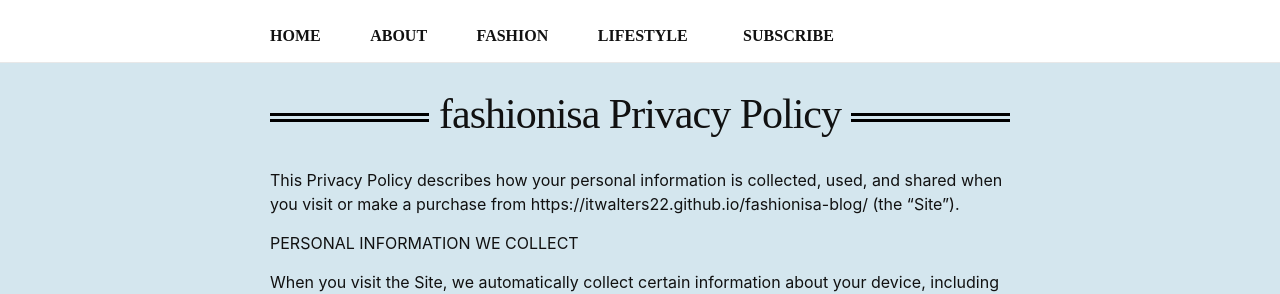
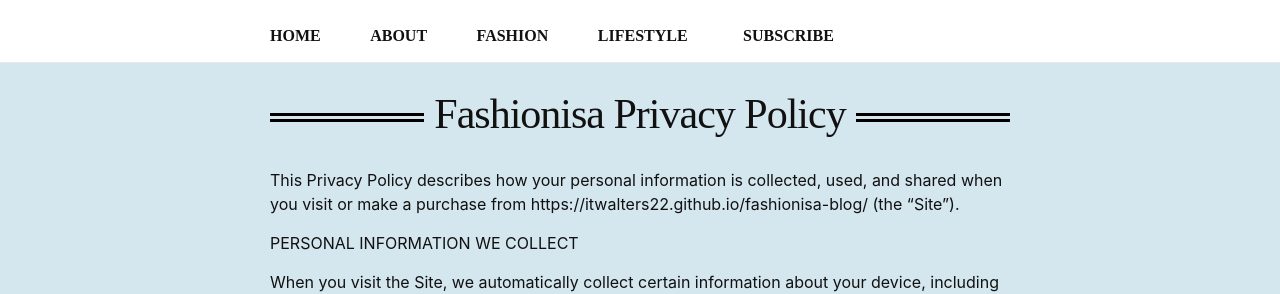
Before and after one commit to iwalte01/fashionisa-blog, a Jekyll site: the page built from privacy-policy.md, in a window 1280 px wide and 900 px high. Shown: the part 133-427 px from the top of the window. Built offline with Jekyll 4.4.1, drawn with Linux system fonts in a browser that asks for light colours.

```diff
--- a/privacy-policy.md
+++ b/privacy-policy.md
@@ -1,6 +1,6 @@
 ---
 layout: page
-title: fashionisa Privacy Policy
+title: Fashionisa Privacy Policy
 permalink: /privacy-policy/
 ---
 
```
